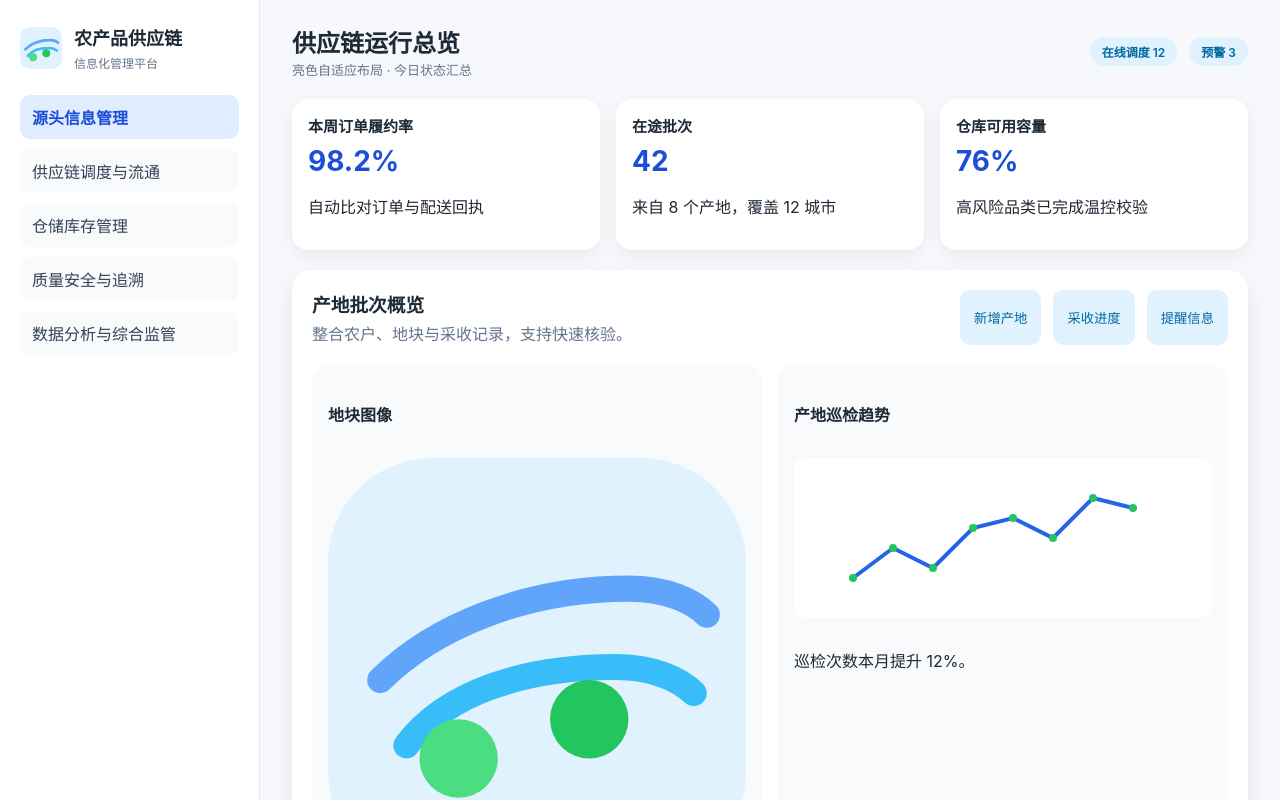
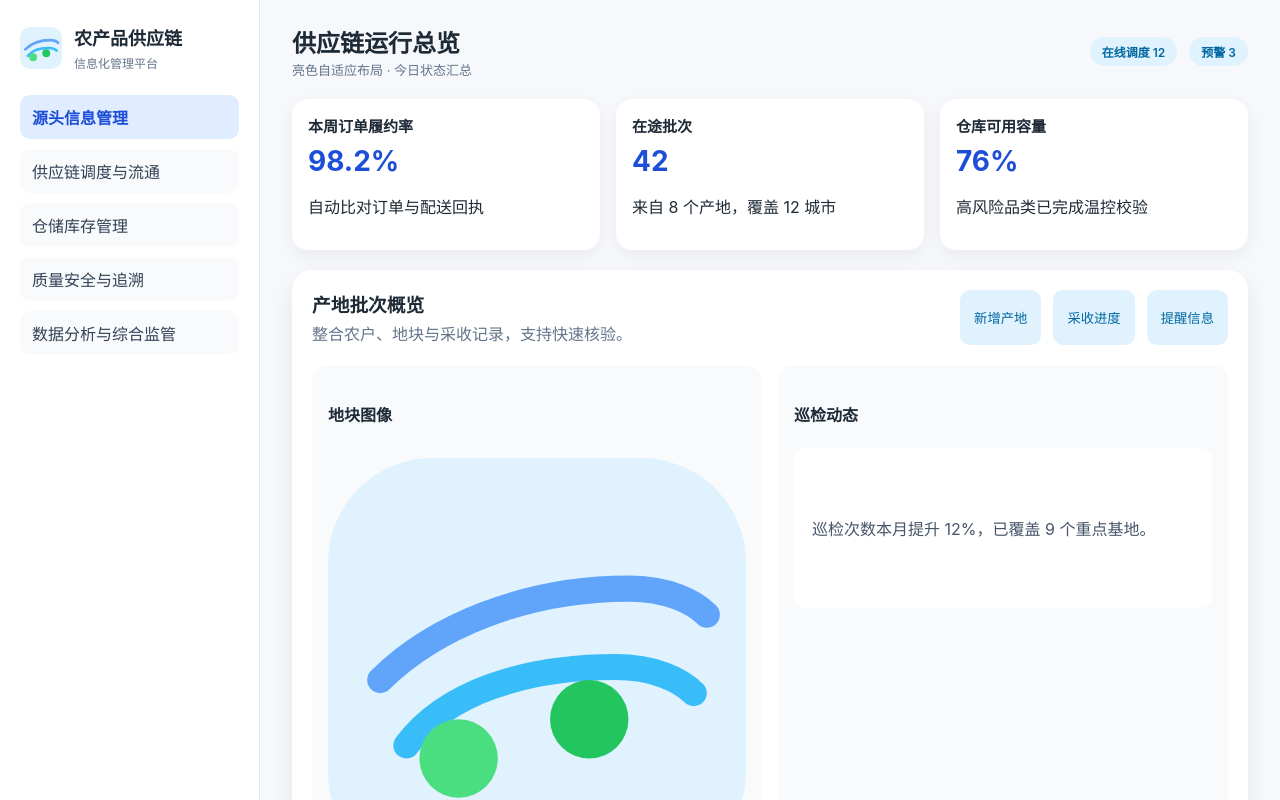
Before and after one commit to cqxzkeji/Copyright, a Vue app: page /dashboard/source in a window 1280 px wide. Shown: the top 800 px of the page. Built offline with nearby package versions, Linux system fonts and the light colour scheme.

Commit message:
Remove charts from module views

```diff
--- a/src/views/DataAnalytics.vue
+++ b/src/views/DataAnalytics.vue
@@ -14,22 +14,10 @@
 
     <div class="media-grid">
       <div class="card">
-        <h4>指标趋势</h4>
-        <svg viewBox="0 0 320 160" aria-label="指标趋势">
-          <polyline
-            fill="none"
-            stroke="#0ea5e9"
-            stroke-width="4"
-            points="10,120 60,100 110,80 160,60 210,70 260,40 310,50"
-          />
-          <polyline
-            fill="none"
-            stroke="#22c55e"
-            stroke-width="3"
-            points="10,140 60,120 110,110 160,90 210,100 260,70 310,80"
-          />
-        </svg>
-        <p>本月供应链效率提升 8%。</p>
+        <h4>指标摘要</h4>
+        <div class="placeholder-box">
+          <p>本月供应链效率提升 8%，核心 KPI 已完成汇总。</p>
+        </div>
       </div>
       <div class="card">
         <h4>监管概览</h4>
@@ -186,12 +174,14 @@ const metrics = [
   margin: 10px 0;
 }
 
-.card svg {
-  width: 100%;
-  height: 160px;
+.placeholder-box {
   background: #ffffff;
   border-radius: 12px;
-  margin: 10px 0;
+  padding: 18px;
+  min-height: 160px;
+  display: flex;
+  align-items: center;
+  color: #475569;
 }
 
 .table-card {
--- a/src/views/QualityTraceability.vue
+++ b/src/views/QualityTraceability.vue
@@ -14,14 +14,10 @@
 
     <div class="media-grid">
       <div class="card">
-        <h4>质检分布</h4>
-        <svg viewBox="0 0 320 160" aria-label="质检分布">
-          <rect x="20" y="40" width="40" height="80" fill="#86efac" />
-          <rect x="90" y="20" width="40" height="100" fill="#4ade80" />
-          <rect x="160" y="60" width="40" height="60" fill="#22c55e" />
-          <rect x="230" y="30" width="40" height="90" fill="#16a34a" />
-        </svg>
-        <p>本周合格率 99.4%。</p>
+        <h4>质检概况</h4>
+        <div class="placeholder-box">
+          <p>本周合格率 99.4%，抽检覆盖 6 个核心品类。</p>
+        </div>
       </div>
       <div class="card">
         <h4>追溯码样例</h4>
@@ -174,12 +170,14 @@ const inspections = [
   margin: 10px 0;
 }
 
-.card svg {
-  width: 100%;
-  height: 160px;
+.placeholder-box {
   background: #ffffff;
   border-radius: 12px;
-  margin: 10px 0;
+  padding: 18px;
+  min-height: 160px;
+  display: flex;
+  align-items: center;
+  color: #475569;
 }
 
 .table-card {
--- a/src/views/SourceManagement.vue
+++ b/src/views/SourceManagement.vue
@@ -19,17 +19,10 @@
         <p>实时卫星图与传感器数据绑定。</p>
       </div>
       <div class="card">
-        <h4>产地巡检趋势</h4>
-        <svg viewBox="0 0 320 160" aria-label="产地巡检趋势">
-          <polyline
-            fill="none"
-            stroke="#2563eb"
-            stroke-width="4"
-            points="10,120 50,90 90,110 130,70 170,60 210,80 250,40 290,50"
-          />
-          <circle v-for="(point, index) in points" :key="index" :cx="point.x" :cy="point.y" r="4" fill="#22c55e" />
-        </svg>
-        <p>巡检次数本月提升 12%。</p>
+        <h4>巡检动态</h4>
+        <div class="placeholder-box">
+          <p>巡检次数本月提升 12%，已覆盖 9 个重点基地。</p>
+        </div>
       </div>
     </div>
 
@@ -106,17 +99,6 @@ const showProgress = ref(false);
 const showInfo = ref(false);
 const progress = ref(72);
 
-const points = [
-  { x: 10, y: 120 },
-  { x: 50, y: 90 },
-  { x: 90, y: 110 },
-  { x: 130, y: 70 },
-  { x: 170, y: 60 },
-  { x: 210, y: 80 },
-  { x: 250, y: 40 },
-  { x: 290, y: 50 }
-];
-
 const batches = [
   { id: 'SC-2401', farm: '清源基地', crop: '有机黄瓜', date: '2024-06-01', manager: '陈林', status: '已登记' },
   { id: 'SC-2402', farm: '绿野基地', crop: '鲜食玉米', date: '2024-06-02', manager: '李娜', status: '采收中' },
@@ -188,12 +170,14 @@ const batches = [
   margin: 10px 0;
 }
 
-.card svg {
-  width: 100%;
-  height: 160px;
+.placeholder-box {
   background: #ffffff;
   border-radius: 12px;
-  margin: 10px 0;
+  padding: 18px;
+  min-height: 160px;
+  display: flex;
+  align-items: center;
+  color: #475569;
 }
 
 .table-card {
--- a/src/views/SupplyChainDispatch.vue
+++ b/src/views/SupplyChainDispatch.vue
@@ -14,16 +14,10 @@
 
     <div class="media-grid">
       <div class="card">
-        <h4>运输网络图</h4>
-        <svg viewBox="0 0 320 160" aria-label="运输网络图">
-          <rect x="20" y="30" width="80" height="40" rx="12" fill="#bfdbfe" />
-          <rect x="200" y="20" width="90" height="50" rx="12" fill="#bbf7d0" />
-          <rect x="120" y="100" width="90" height="40" rx="12" fill="#fde68a" />
-          <path d="M100 50 L200 45" stroke="#2563eb" stroke-width="3" />
-          <path d="M80 70 L160 110" stroke="#2563eb" stroke-width="3" />
-          <path d="M245 70 L180 110" stroke="#2563eb" stroke-width="3" />
-        </svg>
-        <p>当前共 18 条线路同步运行。</p>
+        <h4>运输网络概况</h4>
+        <div class="placeholder-box">
+          <p>当前共 18 条线路同步运行，3 条线路处于高优先级。</p>
+        </div>
       </div>
       <div class="card">
         <h4>调度指标</h4>
@@ -180,12 +174,14 @@ const tasks = [
   margin: 10px 0;
 }
 
-.card svg {
-  width: 100%;
-  height: 160px;
+.placeholder-box {
   background: #ffffff;
   border-radius: 12px;
-  margin: 10px 0;
+  padding: 18px;
+  min-height: 160px;
+  display: flex;
+  align-items: center;
+  color: #475569;
 }
 
 .table-card {
--- a/src/views/WarehouseInventory.vue
+++ b/src/views/WarehouseInventory.vue
@@ -14,11 +14,10 @@
 
     <div class="media-grid">
       <div class="card">
-        <h4>温控曲线</h4>
-        <svg viewBox="0 0 320 160" aria-label="温控曲线">
-          <path d="M10 120 Q60 60 110 90 T210 70 T310 50" stroke="#14b8a6" stroke-width="4" fill="none" />
-        </svg>
-        <p>冷库 A 温控稳定在 4℃。</p>
+        <h4>温控动态</h4>
+        <div class="placeholder-box">
+          <p>冷库 A 温控稳定在 4℃，过去 24 小时无波动。</p>
+        </div>
       </div>
       <div class="card">
         <h4>设备分布</h4>
@@ -171,12 +170,14 @@ const inventory = [
   margin: 10px 0;
 }
 
-.card svg {
-  width: 100%;
-  height: 160px;
+.placeholder-box {
   background: #ffffff;
   border-radius: 12px;
-  margin: 10px 0;
+  padding: 18px;
+  min-height: 160px;
+  display: flex;
+  align-items: center;
+  color: #475569;
 }
 
 .table-card {
```
